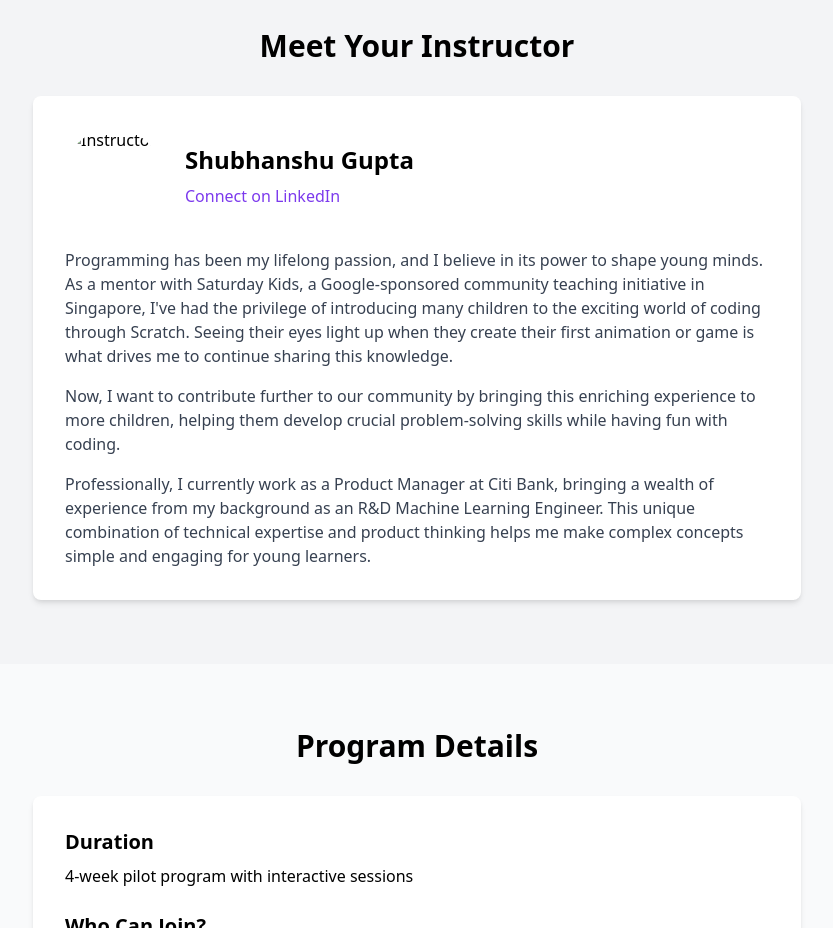
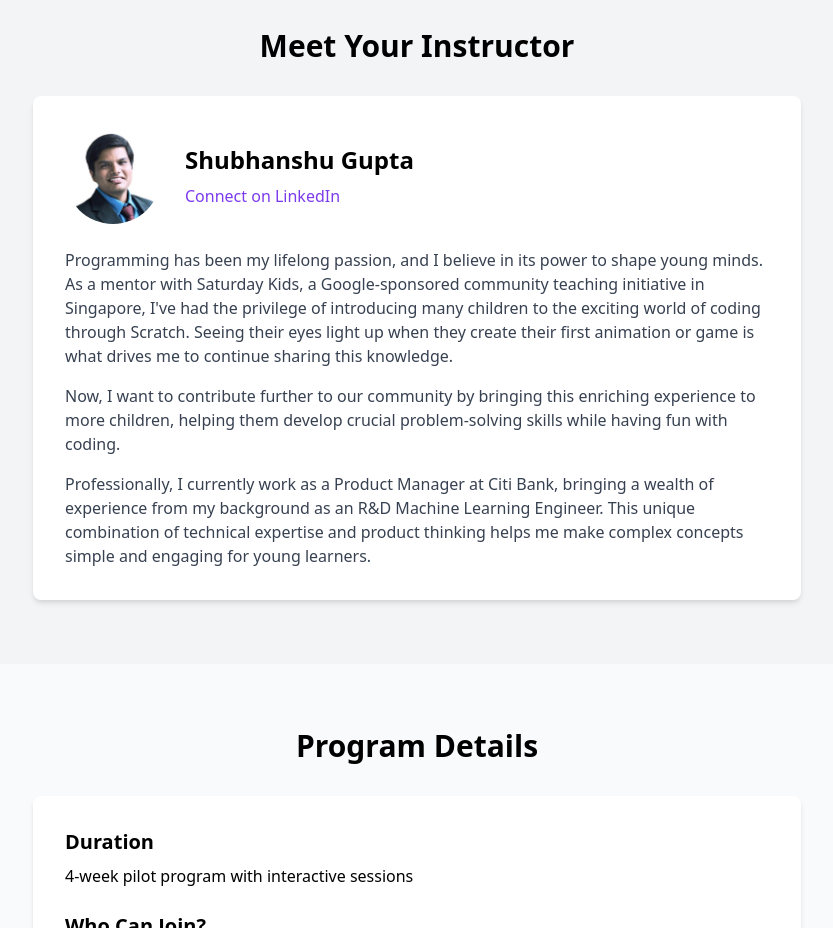
Before and after one commit to shubhanshu-gupta/scratchbootcamp, a plain HTML site: page index.html in a window 1280 px wide. Shown: the part 1920-2848 px from the top of the page, without its empty margins (223-1056 px from the left). Drawn offline with nearby package versions, Linux system fonts and the light colour scheme.

Commit message:
Added image path

```diff
--- a/index.html
+++ b/index.html
@@ -146,7 +146,7 @@
                 <h2 class="text-3xl font-bold mb-8 text-center">Meet Your Instructor</h2>
                 <div class="bg-white p-8 rounded-lg shadow-md">
                     <div class="flex items-center mb-6">
-                        <img src="/api/placeholder/150/150" alt="Instructor" class="w-24 h-24 rounded-full mr-6">
+                        <img src="https://github.com/shubhanshu-gupta/scratchbootcamp/blob/main/linkedin_dp.jpeg" alt="Instructor" class="w-24 h-24 rounded-full mr-6">
                         <div>
                             <h3 class="text-2xl font-semibold mb-2">Shubhanshu Gupta</h3>
                             <a href="https://www.linkedin.com/in/shubhanshugupta93/"
```
